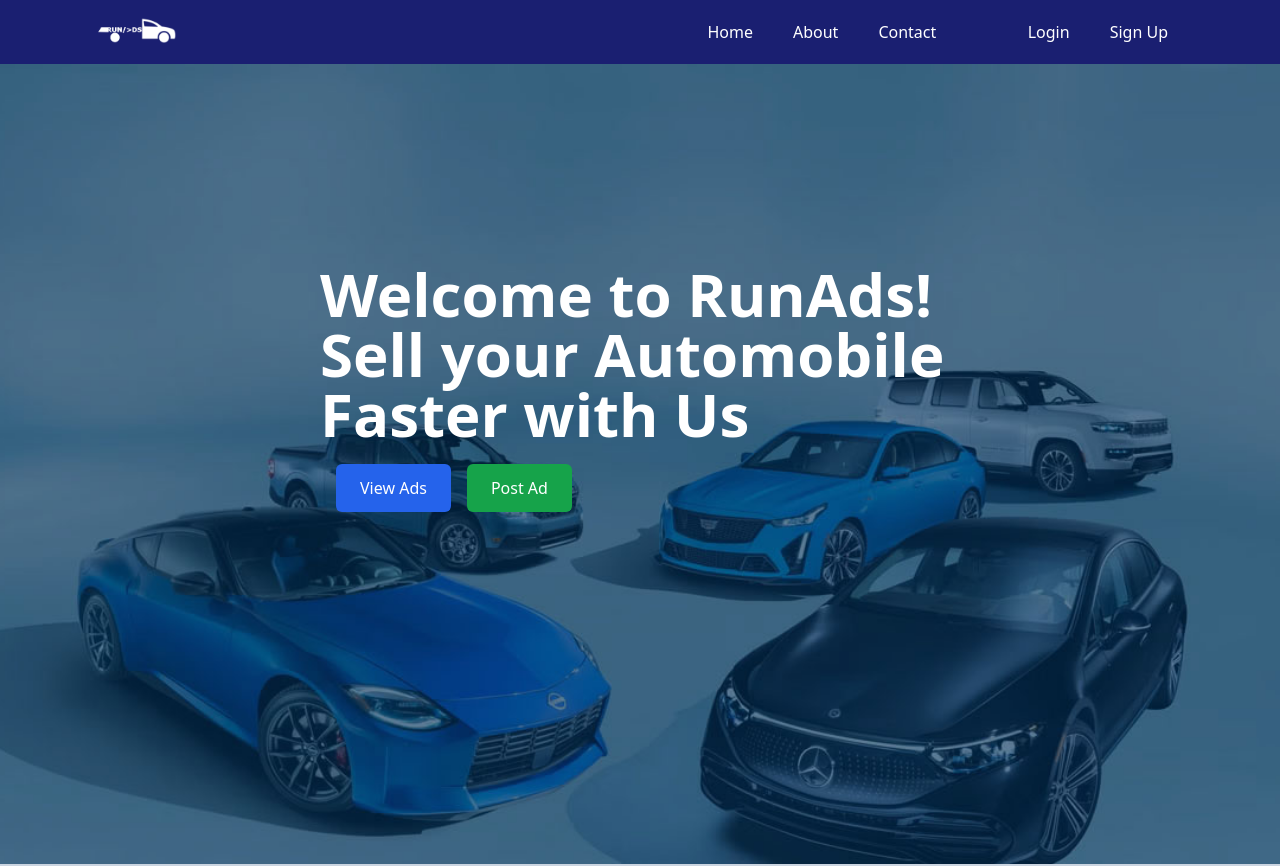
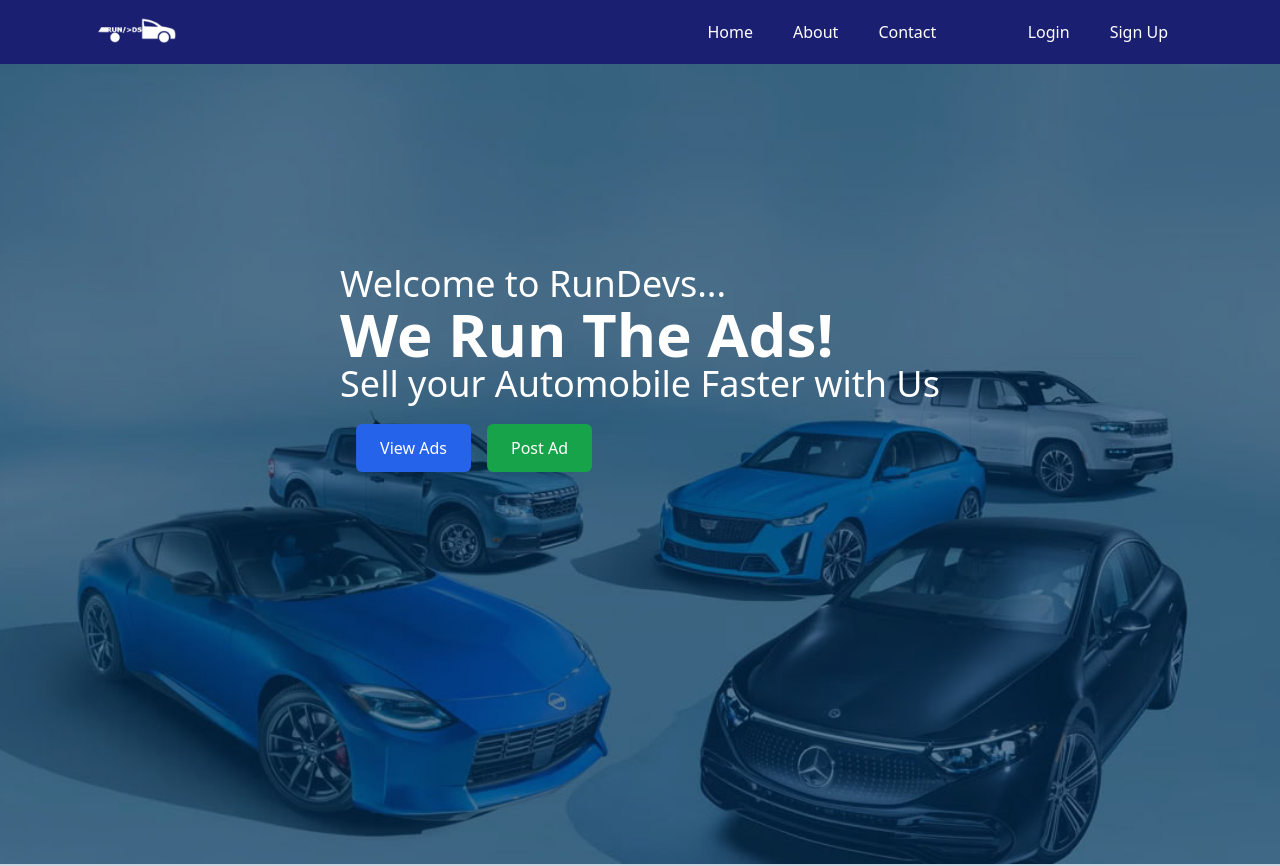
Before and after one commit to Rundiva/Advertisement-Web-App, a React (Vite) app: page / in a window 1280 px wide. Shown: the top 866 px of the page. Built offline with nearby package versions, Linux system fonts and the light colour scheme; no server answers.

Commit message:
edited hero-caption

```diff
--- a/src/pages/landingpage/index.jsx
+++ b/src/pages/landingpage/index.jsx
@@ -45,7 +45,11 @@ const LandingPage = () => {
 
                     <div className="absolute top-1/4 left-1/2 transform -translate-x-1/2 z-10 space-x-4 pt-[20rem items-center">
                         {/* hero-caption */}
-                        <div className='text-6xl font-sans font-extrabold items-center text-white'>Welcome to RunAds! Sell your Automobile Faster with Us</div>
+                        <div className='text-4xl font-sans items-center text-white'><p>Welcome to RunDevs...</p>
+                        <h1 className='text-6xl font-sans font-extrabold items-center text-white'>We Run The Ads!</h1>
+                         <p>Sell your Automobile Faster with Us
+                        </p>
+                        </div>
 
                         {/* Buttons */}
                         <a href="#all-adverts"><button id='all-adverts' className="px-6 py-3 bg-blue-600 text-white rounded-md hover:bg-white hover:text-blue-600  transition mt-5">View Ads</button></a>
```
